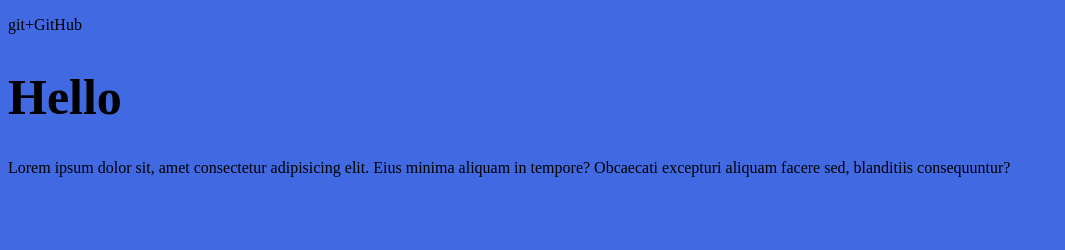
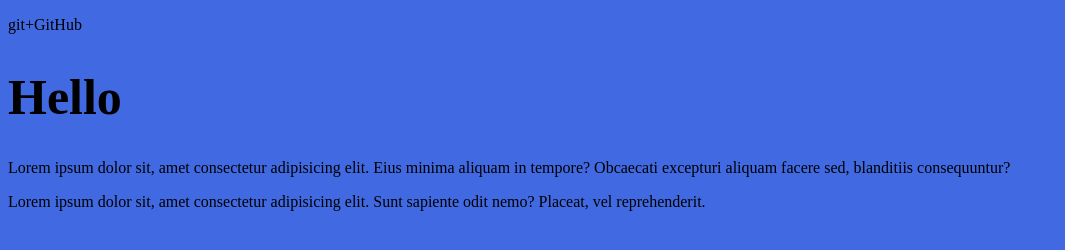
Before and after one commit to YuriiSkill/gittest, a plain HTML site: page index.html in a window 1280 px wide. Shown: the whole page, without its empty margins (0-1065 px from the left). Drawn offline with Linux system fonts and the light colour scheme.

Commit message:
2 changes

```diff
--- a/index.html
+++ b/index.html
@@ -14,6 +14,7 @@
   <h1>Hello</h1>
   <p>Lorem ipsum dolor sit, amet consectetur adipisicing elit. Eius minima aliquam in tempore? Obcaecati excepturi
     aliquam facere sed, blanditiis consequuntur?</p>
+  <p>Lorem ipsum dolor sit, amet consectetur adipisicing elit. Sunt sapiente odit nemo? Placeat, vel reprehenderit.</p>
 
 
 </body>
```
